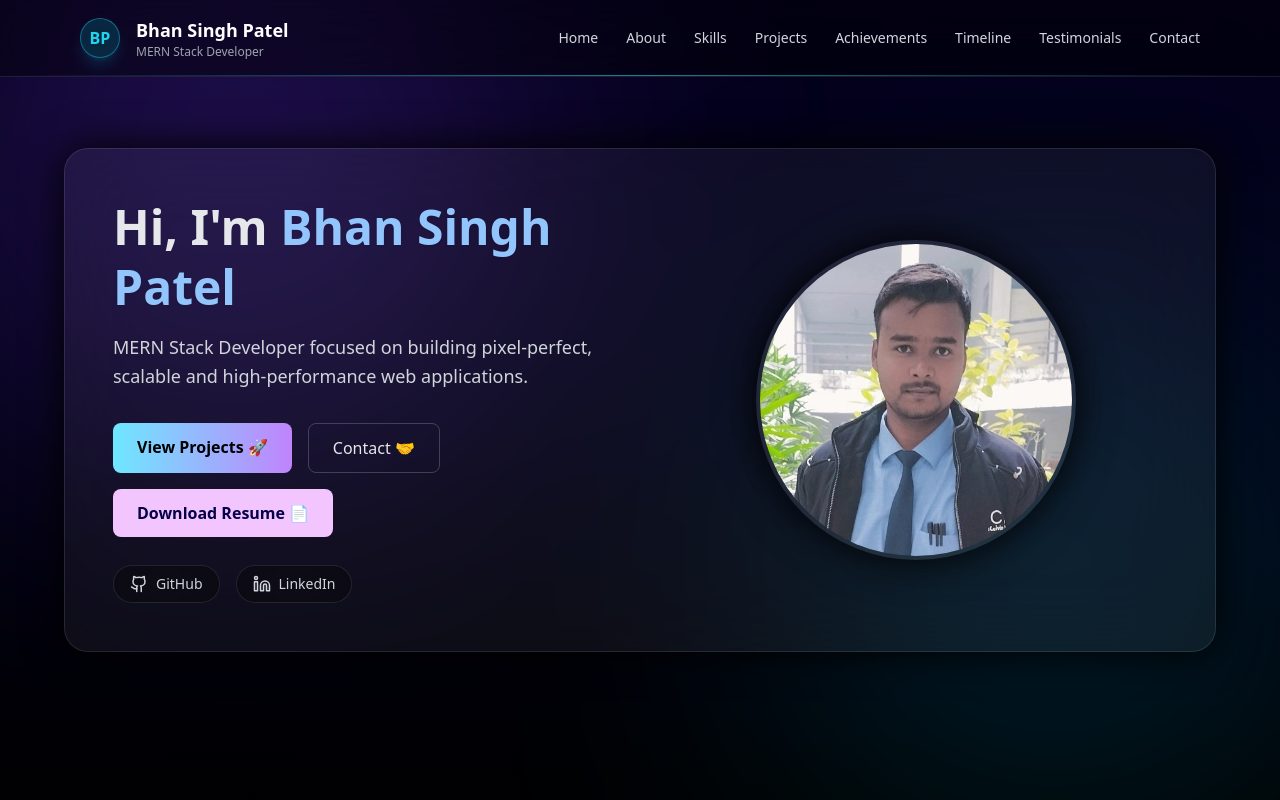
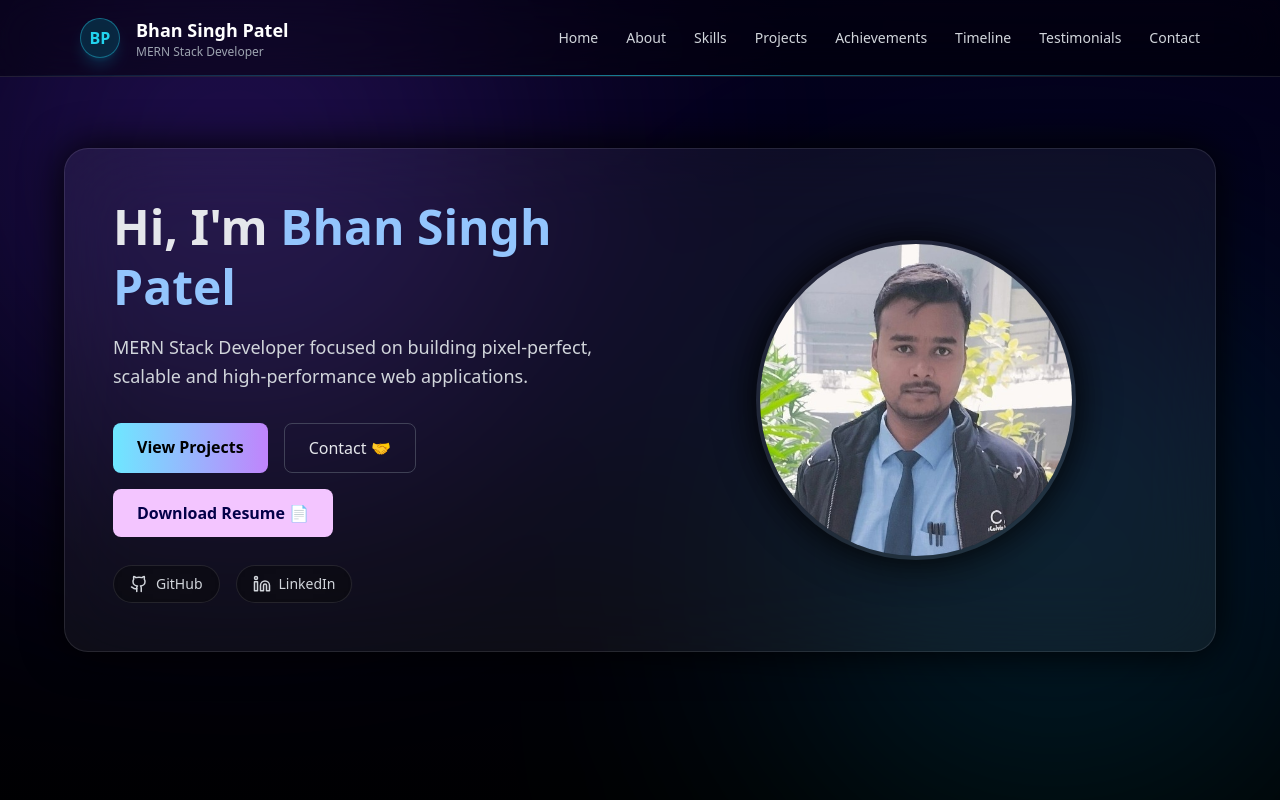
Before and after one commit to Bhan123-Singh/myportfolio, a React (Create React App) app: page / in a window 1280 px wide. Shown: the top 800 px of the page. Built offline with nearby package versions, Linux system fonts and the light colour scheme.

Commit message:
updated project section

```diff
--- a/src/pages/Achievements.jsx
+++ b/src/pages/Achievements.jsx
@@ -31,7 +31,7 @@ export default function Achievements() {
             className="bg-gray-800/70 backdrop-blur p-6 rounded-xl shadow
                 hover:scale-105 hover:bg-cyan-500/20 transition-all"
           >
-            <h4 className="text-xl font-semibold mb-2">✈️ Project</h4>
+            <h4 className="text-xl font-semibold mb-2"> 📚 Project</h4>
 
             <p className="mb-3">Fullstack Learning Management System</p>
 
--- a/src/pages/Hero.jsx
+++ b/src/pages/Hero.jsx
@@ -44,7 +44,7 @@ export default function Hero() {
                      bg-gradient-to-r from-[#6EE7FF] to-[#C084FC]
                      hover:opacity-90 hover:scale-105 transition-all"
         >
-          View Projects 🚀
+          View Projects
         </a>
 
         <a
```
